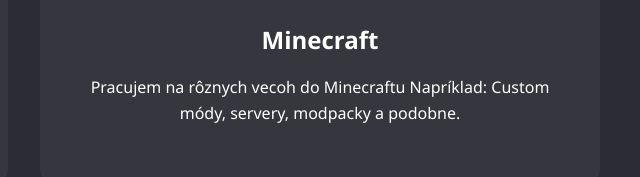
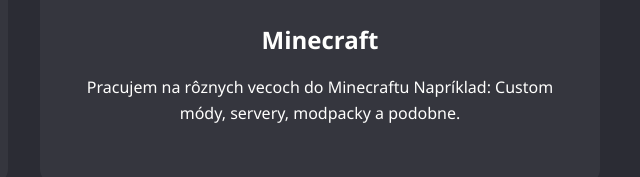
Before and after one commit to Losup8/Losup8.github.io, a plain HTML site: page index.html in a window 1280 px wide. Shown: the part 1651-1828 px from the top of the page, 616-1256 px from the left. Drawn offline with Linux system fonts and the light colour scheme.

Commit message:
Update index.html

```diff
--- a/index.html
+++ b/index.html
@@ -74,7 +74,7 @@
       <div class="service-card">
         <div class="service-icon">📱</div>
         <h3>Minecraft</h3>
-        <p>Pracujem na rôznych vecoh do Minecraftu Napríklad: Custom módy, servery, modpacky a podobne.</p>
+        <p>Pracujem na rôznych vecoch do Minecraftu Napríklad: Custom módy, servery, modpacky a podobne.</p>
       </div>
     </div>
   </section>
```
